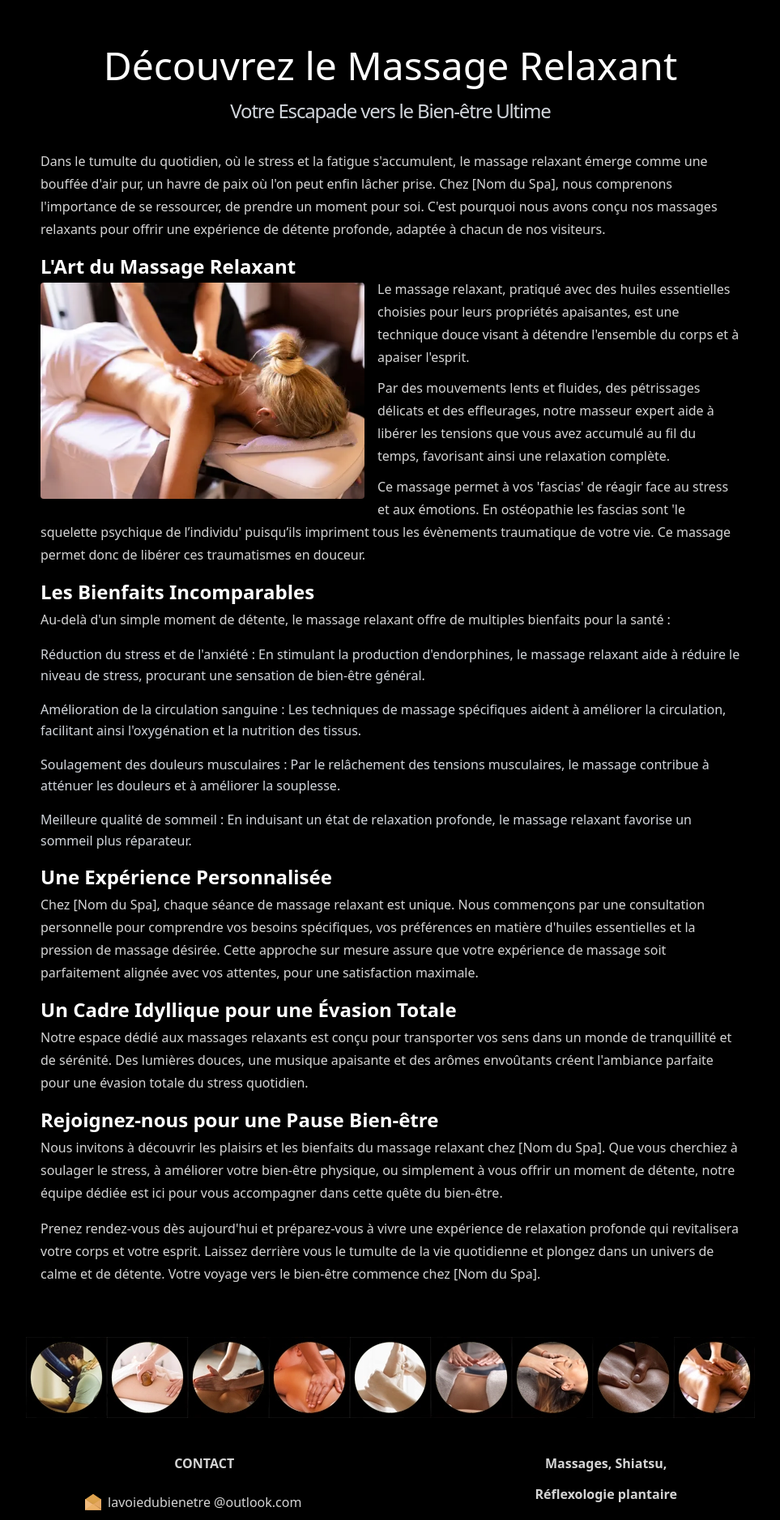
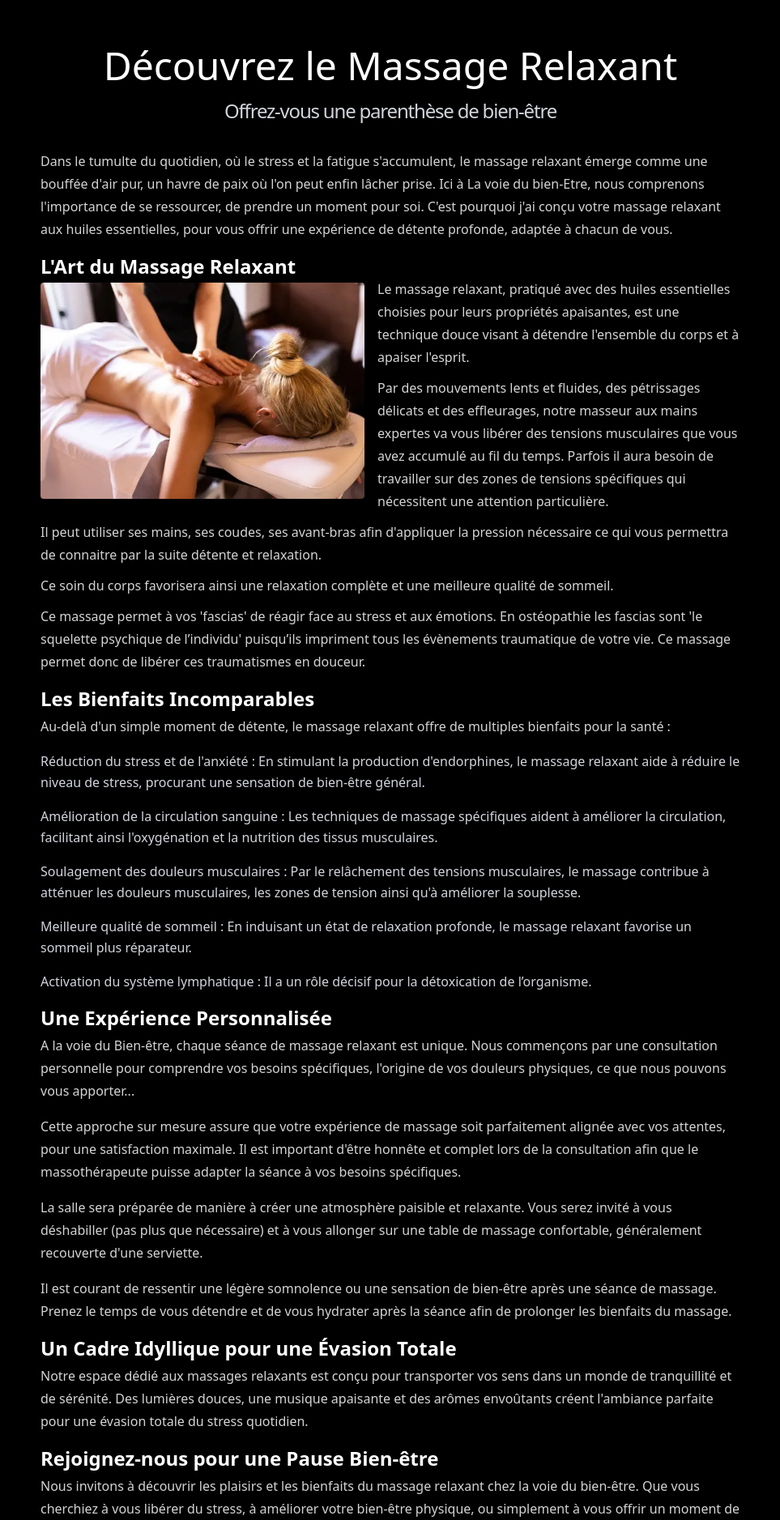
Before and after one commit to White-Wolf-Web/lavoiedubienetre-version-3, a Next.js app: page /massage/relaxant in a window 1280 px wide. Shown: the part 492-2369 px from the top of the page at 81% size, without its empty margins (158-1121 px from the left). Built offline with nearby package versions, Linux system fonts and the light colour scheme.

Commit message:
lien entre les pages

```diff
--- a/src/app/(pages)/massage/anti-cellulite/page.tsx
+++ b/src/app/(pages)/massage/anti-cellulite/page.tsx
@@ -26,7 +26,7 @@ export const metadata: Metadata = {
 export default function AntiCellulite() {
 	return (
 		<main>
-			<h1 className="text-3xl md:text-4xl lg:text-5xl leading-tight">le Massage Anti-Cellulite</h1>
+			<h1 className="text-3xl md:text-4xl lg:text-5xl leading-tight">Le Massage Anti-Cellulite</h1>
 			<section className="container space-y-4 max-w-4xl mx-auto p-4 mb-12">
 			<h2 className=" text-gray-300  font-medium text-l md:text-xl lg:text-2xl mb-8 tracking-tighter">
 					Redéfinissez Votre Silhouette grâce aux Ventouses
--- a/src/app/(pages)/massage/douceur-dorsale/page.tsx
+++ b/src/app/(pages)/massage/douceur-dorsale/page.tsx
@@ -26,7 +26,7 @@ export const metadata: Metadata = {
 export default function DouceurDorsale() {
 	return (
 		<main>
-			<h1 className="text-3xl md:text-4xl lg:text-5xl leading-tight">le Massage &quot;Douceur Dorsale&quot;</h1>
+			<h1 className="text-3xl md:text-4xl lg:text-5xl leading-tight">Le Massage &quot;Douceur Dorsale&quot;</h1>
 			<section className="container space-y-4 max-w-4xl mx-auto p-4 mb-12">
 			<h2 className=" text-gray-300  font-medium text-l md:text-xl lg:text-2xl mb-8 tracking-tighter">
 					Une Ode au Soulagement du Dos, des Épaules et de la Nuque
--- a/src/app/(pages)/massage/relaxant/page.tsx
+++ b/src/app/(pages)/massage/relaxant/page.tsx
@@ -14,13 +14,15 @@ export const metadata: Metadata = {
 		title: "Massage relaxant à Courcelles | La voie du bien-être",
 		description: "Massage relaxant à Courcelles. Découvrez nos soins personnalisés et retrouvez harmonie, bien-être et sérénité dans un cadre apaisant.",
 		url: "https://lavoiedubienetre.be/massage/relaxant",
-		type: 'website',
-		images: [{
-			url: 'https://lavoiedubienetre.be/img/OpenGraph/OG-massage-relaxant.jpg',
-			width: 1200,
-			height: 627,
-			alt: 'Une longue séance de massage lui permetant de tout oublier',
-		  }],
+		type: "website",
+		images: [
+			{
+				url: "https://lavoiedubienetre.be/img/OpenGraph/OG-massage-relaxant.jpg",
+				width: 1200,
+				height: 627,
+				alt: "Une longue séance de massage lui permetant de tout oublier",
+			},
+		],
 	},
 };
 
@@ -29,14 +31,12 @@ export default function Relaxant() {
 		<main>
 			<h1 className="text-3xl md:text-4xl lg:text-5xl leading-tight">Découvrez le Massage Relaxant</h1>
 			<section className="container space-y-4 max-w-4xl mx-auto p-4 mb-12">
-				<h2 className=" text-gray-300  font-medium text-l md:text-xl lg:text-2xl mb-8 tracking-tighter">
-					Votre Escapade vers le Bien-être Ultime
-				</h2>
+				<h2 className=" text-gray-300  font-medium text-l md:text-xl lg:text-2xl mb-8 tracking-tighter">Offrez-vous une parenthèse de bien-être</h2>
 
 				<p>
 					Dans le tumulte du quotidien, où le stress et la fatigue s&apos;accumulent, le massage relaxant émerge comme une bouffée d&apos;air pur, un havre de paix où l&apos;on peut enfin
-					lâcher prise. Chez [Nom du Spa], nous comprenons l&apos;importance de se ressourcer, de prendre un moment pour soi. C&apos;est pourquoi nous avons conçu nos massages relaxants pour
-					offrir une expérience de détente profonde, adaptée à chacun de nos visiteurs.
+					lâcher prise. Ici à La voie du bien-Etre, nous comprenons l&apos;importance de se ressourcer, de prendre un moment pour soi. C&apos;est pourquoi j&apos;ai conçu votre massage
+					relaxant aux huiles essentielles, pour vous offrir une expérience de détente profonde, adaptée à chacun de vous.{" "}
 				</p>
 
 				<div>
@@ -44,12 +44,14 @@ export default function Relaxant() {
 					<Image src={MassageRelaxation} alt="massage relaxant" width={400} className="rounded mr-4 mt-4 float-left h-auto" />
 					<p>
 						Le massage relaxant, pratiqué avec des huiles essentielles choisies pour leurs propriétés apaisantes, est une technique douce visant à détendre l&apos;ensemble du corps et à
-						apaiser l&apos;esprit.{" "}
+						apaiser l&apos;esprit.
 					</p>
 					<p>
-						Par des mouvements lents et fluides, des pétrissages délicats et des effleurages, notre masseur expert aide à libérer les tensions que vous avez accumulé au fil du temps,
-						favorisant ainsi une relaxation complète.
+						Par des mouvements lents et fluides, des pétrissages délicats et des effleurages, notre masseur aux mains expertes va vous libérer des tensions musculaires que vous avez
+						accumulé au fil du temps. Parfois il aura besoin de travailler sur des zones de tensions spécifiques qui nécessitent une attention particulière.
 					</p>
+					<p>Il peut utiliser ses mains, ses coudes, ses avant-bras afin d&apos;appliquer la pression nécessaire ce qui vous permettra de connaitre par la suite détente et relaxation.</p>
+					<p>Ce soin du corps favorisera ainsi une relaxation complète et une meilleure qualité de sommeil.</p>
 					<p>
 						Ce massage permet à vos &apos;fascias&apos; de réagir face au stress et aux émotions. En ostéopathie les fascias sont &apos;le squelette psychique de l’individu&apos;
 						puisqu’ils impriment tous les évènements traumatique de votre vie. Ce massage permet donc de libérer ces traumatismes en douceur.
@@ -64,23 +66,37 @@ export default function Relaxant() {
 					</li>
 					<li className="text-base text-gray-300 font-light leading-relaxed mb-4">
 						<strong>Amélioration de la circulation sanguine</strong> : Les techniques de massage spécifiques aident à améliorer la circulation, facilitant ainsi l&apos;oxygénation et la
-						nutrition des tissus.
+						nutrition des tissus musculaires.
 					</li>
 					<li className="text-base text-gray-300 font-light leading-relaxed mb-4">
-						<strong>Soulagement des douleurs musculaires</strong> : Par le relâchement des tensions musculaires, le massage contribue à atténuer les douleurs et à améliorer la souplesse.
+						<strong>Soulagement des douleurs musculaires</strong> : Par le relâchement des tensions musculaires, le massage contribue à atténuer les douleurs musculaires, les zones de
+						tension ainsi qu&apos;à améliorer la souplesse.
 					</li>
 					<li className="text-base text-gray-300 font-light leading-relaxed mb-4">
 						<strong>Meilleure qualité de sommeil</strong> : En induisant un état de relaxation profonde, le massage relaxant favorise un sommeil plus réparateur.
+					</li>
+					<li className="text-base text-gray-300 font-light leading-relaxed mb-4">
+						<strong>Activation du système lymphatique</strong> : Il a un rôle décisif pour la détoxication de l’organisme.
 					</li>
 				</ul>
 
 				<h3 className="text-xl md:text-2xl text-left custom-mt-2rem  leading-normal">Une Expérience Personnalisée</h3>
 				<p>
-					Chez [Nom du Spa], chaque séance de massage relaxant est unique. Nous commençons par une consultation personnelle pour comprendre vos besoins spécifiques, vos préférences en
-					matière d&apos;huiles essentielles et la pression de massage désirée. Cette approche sur mesure assure que votre expérience de massage soit parfaitement alignée avec vos attentes,
-					pour une satisfaction maximale.
+					A la voie du Bien-être, chaque séance de massage relaxant est unique. Nous commençons par une consultation personnelle pour comprendre vos besoins spécifiques, l&apos;origine de
+					vos douleurs physiques, ce que nous pouvons vous apporter...
 				</p>
-
+				<p>
+					Cette approche sur mesure assure que votre expérience de massage soit parfaitement alignée avec vos attentes, pour une satisfaction maximale. Il est important d&apos;être honnête
+					et complet lors de la consultation afin que le massothérapeute puisse adapter la séance à vos besoins spécifiques.
+				</p>
+				<p>
+					La salle sera préparée de manière à créer une atmosphère paisible et relaxante. Vous serez invité à vous déshabiller (pas plus que nécessaire) et à vous allonger sur une table de
+					massage confortable, généralement recouverte d&apos;une serviette.
+				</p>
+				<p>
+					Il est courant de ressentir une légère somnolence ou une sensation de bien-être après une séance de massage. Prenez le temps de vous détendre et de vous hydrater après la séance
+					afin de prolonger les bienfaits du massage.
+				</p>
 				<h3 className="text-xl md:text-2xl text-left custom-mt-2rem  leading-normal">Un Cadre Idyllique pour une Évasion Totale</h3>
 				<p>
 					Notre espace dédié aux massages relaxants est conçu pour transporter vos sens dans un monde de tranquillité et de sérénité. Des lumières douces, une musique apaisante et des arômes
@@ -89,13 +105,13 @@ export default function Relaxant() {
 
 				<h3 className="text-xl md:text-2xl text-left custom-mt-2rem  leading-normal">Rejoignez-nous pour une Pause Bien-être</h3>
 				<p>
-					Nous invitons à découvrir les plaisirs et les bienfaits du massage relaxant chez [Nom du Spa]. Que vous cherchiez à soulager le stress, à améliorer votre bien-être physique, ou
-					simplement à vous offrir un moment de détente, notre équipe dédiée est ici pour vous accompagner dans cette quête du bien-être.
+					Nous invitons à découvrir les plaisirs et les bienfaits du massage relaxant chez la voie du bien-être. Que vous cherchiez à vous libérer du stress, à améliorer votre bien-être
+					physique, ou simplement à vous offrir un moment de détente, mon temps vous est dédié. Vous êtes ici pour être accompagné dans cette quête du bien-être.
 				</p>
 
 				<p>
 					Prenez rendez-vous dès aujourd&apos;hui et préparez-vous à vivre une expérience de relaxation profonde qui revitalisera votre corps et votre esprit. Laissez derrière vous le
-					tumulte de la vie quotidienne et plongez dans un univers de calme et de détente. Votre voyage vers le bien-être commence chez [Nom du Spa].
+					tumulte de la vie quotidienne et plongez dans un univers de calme et de détente. Votre voyage vers le bien-être commence ici et maintenant.
 				</p>
 			</section>
 			<PagePicIconBar />
--- a/src/app/(pages)/reflexologie-plantaire/page.tsx
+++ b/src/app/(pages)/reflexologie-plantaire/page.tsx
@@ -26,7 +26,7 @@ export const metadata: Metadata = {
 export default function ReflexologiePlantaire() {
 	return (
 		<main>
-			<h1 className="text-3xl md:text-4xl lg:text-5xl leading-tight">les Bienfaits de la Réflexologie Plantaire</h1>
+			<h1 className="text-3xl md:text-4xl lg:text-5xl leading-tight">Les Bienfaits de la Réflexologie Plantaire</h1>
 			<section className="container space-y-4 max-w-4xl mx-auto p-4 mb-12">
 			<h2 className=" text-gray-300  font-medium text-l md:text-xl lg:text-2xl mb-8 tracking-tighter">
 					Un Massage des Pieds pour votre Bien-être
--- a/src/app/(pages)/shiatsu/amma/page.tsx
+++ b/src/app/(pages)/shiatsu/amma/page.tsx
@@ -3,6 +3,7 @@ import Image from "next/image";
 import MassageAssis from "@public/img/massage-assis-chaise-bleue.webp";
 import { MetadataMassageSurChaise } from "@/components/metadata/MetadataMassageSurChaise";
 import PagePicIconBar from "@/components/pagePicIconBar";
+import Link from "next/link";
 
 export const metadata: Metadata = {
 	title: "Massage sur chaise ou Amma à Courcelles | Bien-être",
@@ -46,7 +47,7 @@ export default function Amma() {
 					<p>En seulement 15 à 30 minutes, cette technique cible les zones de tension dans le dos, les épaules, le cou, les bras et la tête. </p>
 					<p>
 						Le praticien utilise des pressions, des percussions, des étirements et des balayages pour stimuler la circulation, relâcher les muscles tendus et promouvoir un état de
-						bien-être général.
+						bien-être général. Certains diront que c&apos;est une courte séance de <Link href="/shiatsu/traditionnel">Shiatsu</Link> sur chaise qui est adapté pour le monde du travail.
 					</p>
 				</div>
 				<h3 className="text-xl md:text-2xl text-left custom-mt-2rem  leading-normal">Les Bienfaits Multiples du Amma</h3>
--- a/src/app/(pages)/shiatsu/traditionnel/page.tsx
+++ b/src/app/(pages)/shiatsu/traditionnel/page.tsx
@@ -3,6 +3,7 @@ import shiatsuSurFuton from '@public/img/shiatsu-pouces-epaules.webp'
 import Image from "next/image";
 import { MetadataShiatsu } from "@/components/metadata/MetadataShiatsu";
 import PagePicIconBar from "@/components/pagePicIconBar";
+import Link from "next/link";
 
 export const metadata: Metadata = {
 	title: "Shiatsu à Courcelles | La voie du bien-être",
@@ -95,6 +96,7 @@ export default function TraditionnelShiatsu() {
 					Nous vous invitons à prendre rendez-vous pour une séance de Shiatsu et à expérimenter par vous-même les effets revitalisants de cette pratique millénaire. Laissez-nous vous
 					accompagner dans votre voyage vers un bien-être intégral, où chaque pression exercée ouvre la voie à un équilibre retrouvé entre votre corps et votre esprit.
 				</p>
+				<p>Pour ceux qui n&apos;ont jamais le temps, il existe le <Link href="/shiatsu/amma">Amma</Link>, qui est du shiatsu sur chaise dont la séance dure environ 15 à 20 minutes </p>
 			</section>
 			<PagePicIconBar />
 			<script type="application/ld+json" dangerouslySetInnerHTML={{ __html: JSON.stringify(MetadataShiatsu) }} />
--- a/src/components/Introduction.tsx
+++ b/src/components/Introduction.tsx
@@ -42,7 +42,7 @@ export default function Introduction() {
 				</p>
 			</div>
 			<div className="inline-header divIntroduction">
-				<h3>Réflexologie Plantaire</h3>
+				<h3>Réflexologie plantaire</h3>
 				<p>
 					Cette technique ne se limite pas au massage des pieds mais est une voie vers une santé optimale et un bien-être accru.</p><p>  Chaque pression appliquée est un geste d&apos;acupression qui
 					soulage les courbatures, active le système lymphatique et libère les tensions.
--- a/src/components/card/MassageCard.tsx
+++ b/src/components/card/MassageCard.tsx
@@ -1,5 +1,6 @@
 import Image from "next/legacy/image";
 import Link from "next/link";
+import Style from '../components.module.css'
 
 
 interface MassageCardProps {
@@ -15,7 +16,7 @@ export default function MassageCard({ title, description, imageUrl, imageAlt, ur
         <div className="w-full sm:w-1/2 md:w-1/3 px-4">
           <div className="bg-white shadow-lg rounded-lg overflow-hidden w-64 h-487px m-0 ">
             <Link href={url} >
-            <Image src={imageUrl} alt={imageAlt} width={256} height={192} layout="fixed" loading="lazy" title={title} />
+            <Image src={imageUrl} alt={imageAlt} width={256} height={192} loading="lazy" title={title} className={Style.PicCardSize} />
             <div className="p-1 mt-2 mx-4">
               <h3 className="text-xl text-black  text-center font-semibold mb-2">{title}</h3>
               <p className="text-gray-600 text-ellipsis">{description}</p>
--- a/src/components/components.module.css
+++ b/src/components/components.module.css
@@ -18,3 +18,8 @@
     display: inline;
     margin: 5px;
   }
+
+  .PicCardSize {
+    width: 256px;
+    height: 192px;
+  }
--- a/src/components/nav.tsx
+++ b/src/components/nav.tsx
@@ -8,7 +8,7 @@ interface NavProps  {
 const navItems: Record<string, NavProps> = {
   '/': {
     name: (
-      <svg xmlns="http://www.w3.org/2000/svg" width="17" height="17" viewBox="0 0 24 24" fill="none" stroke="currentColor" strokeWidth="2" strokeLinecap="round" strokeLinejoin="round" className="feather feather-home iconHome">
+      <svg xmlns="https://www.w3.org/2000/svg" width="17" height="17" viewBox="0 0 24 24" fill="none" stroke="currentColor" strokeWidth="2" strokeLinecap="round" strokeLinejoin="round" className="feather feather-home iconHome">
         <path d="M3 9l9-7 9 7v11a2 2 0 0 1-2 2H5a2 2 0 0 1-2-2z"></path>
         <polyline points="9 22 9 12 15 12 15 22"></polyline>
       </svg>
--- a/src/data/massageCardData.json
+++ b/src/data/massageCardData.json
@@ -47,7 +47,7 @@
 	},
 	{
 		"id": 6,
-		"title": "Réflexologie Plantaire",
+		"title": "Reflexologie Plantaire",
 		"description": "Considéré comme une médecine douce, elle stimule les points réflexes des pieds pour améliorer la santé physique, emotionnelle et mentale sur le temps.",
 		"imageUrl": "/img/reflexologie-plantaire.webp",
 		"imageAlt": "Les deux pouces travaillant sur la voute plantaire, juste audessus de Poumon 1",
```
